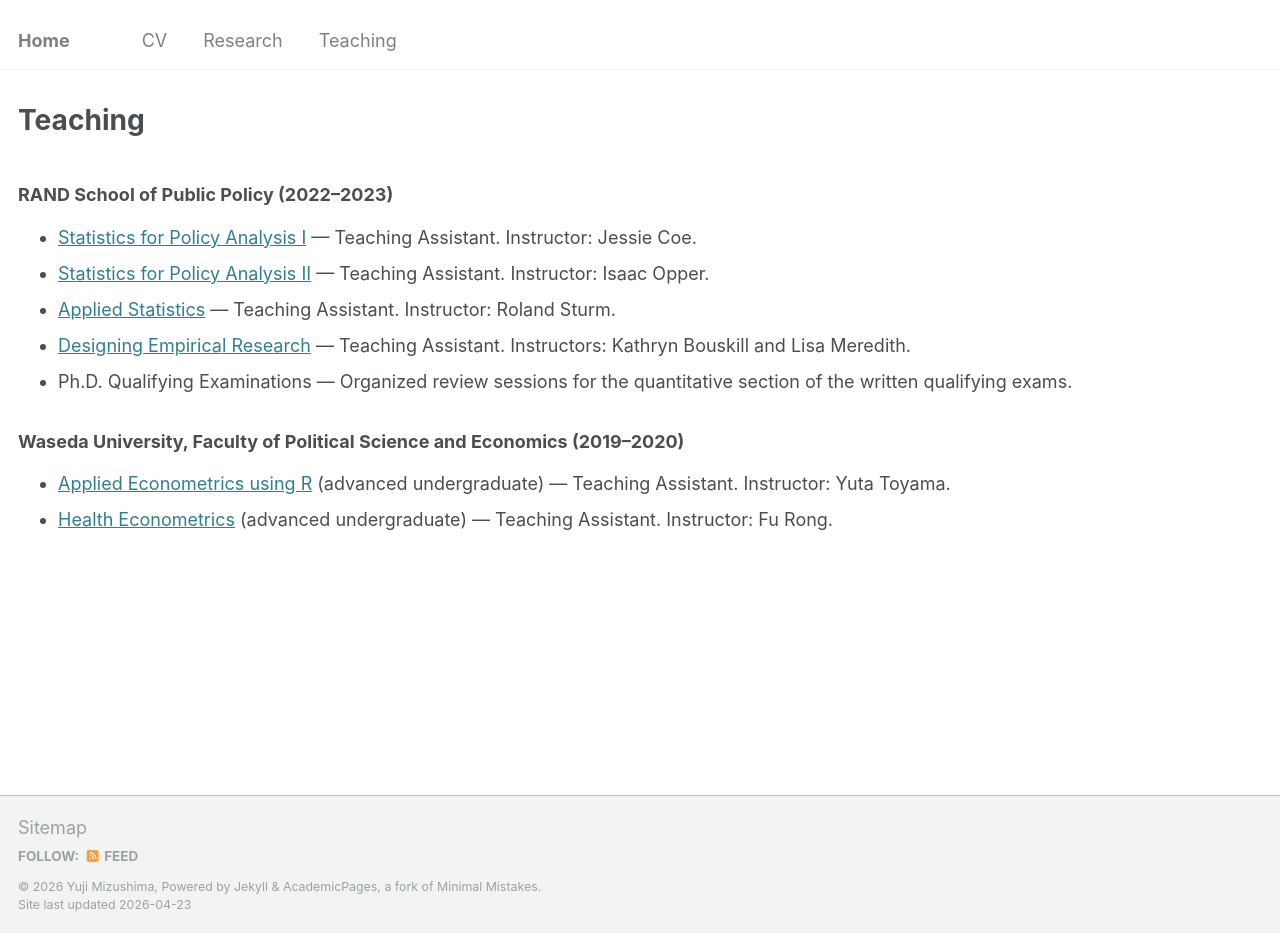
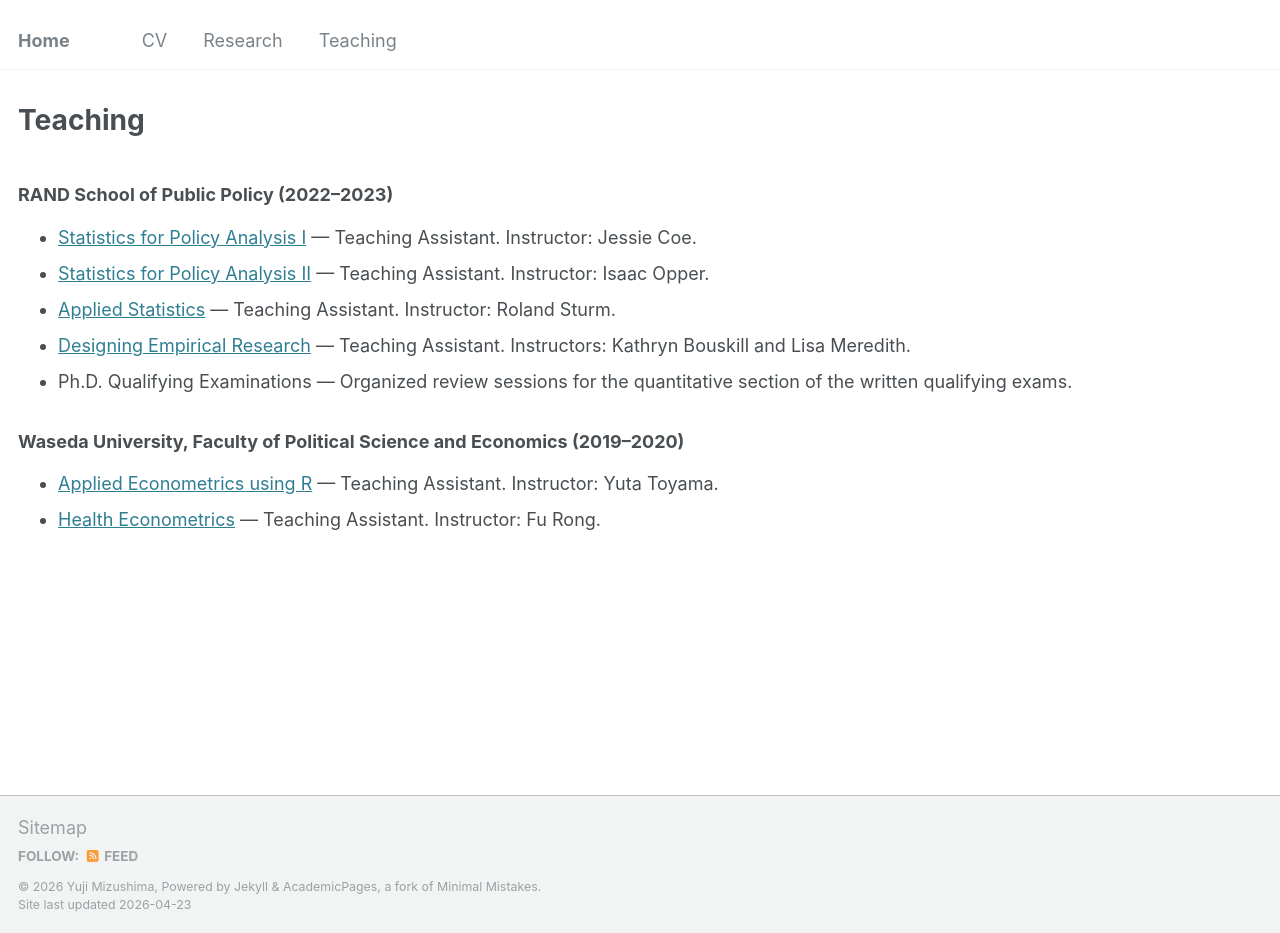
Before and after one commit to yujimizushima/yujimizushima.github.io, a Jekyll site: the page built from _pages/teaching.md, in a window 1280 px wide and 933 px high. Built offline with Jekyll 4.4.1, drawn with Linux system fonts in a browser that asks for light colours.

Commit message:
Update teaching.md

```diff
--- a/_pages/teaching.md
+++ b/_pages/teaching.md
@@ -58,12 +58,12 @@ classes: wide
   <ul>
     <li>
       <span class="course-title"><a href="https://yutatoyama.github.io/AppliedEconometrics2021/">Applied Econometrics using R</a></span>
-      <span class="course-meta"> (advanced undergraduate) — Teaching Assistant.</span>
+      <span class="course-meta"> — Teaching Assistant.</span>
       <span class="course-instructor">Instructor: Yuta Toyama.</span>
     </li>
     <li>
       <span class="course-title"><a href="https://drive.google.com/file/d/1v6IML1IzE9gdwJrUicbAh7t40FXy9XsV/view?usp=drive_link">Health Econometrics</a></span>
-      <span class="course-meta"> (advanced undergraduate) — Teaching Assistant.</span>
+      <span class="course-meta"> — Teaching Assistant.</span>
       <span class="course-instructor">Instructor: Fu Rong.</span>
     </li>
   </ul>
```
